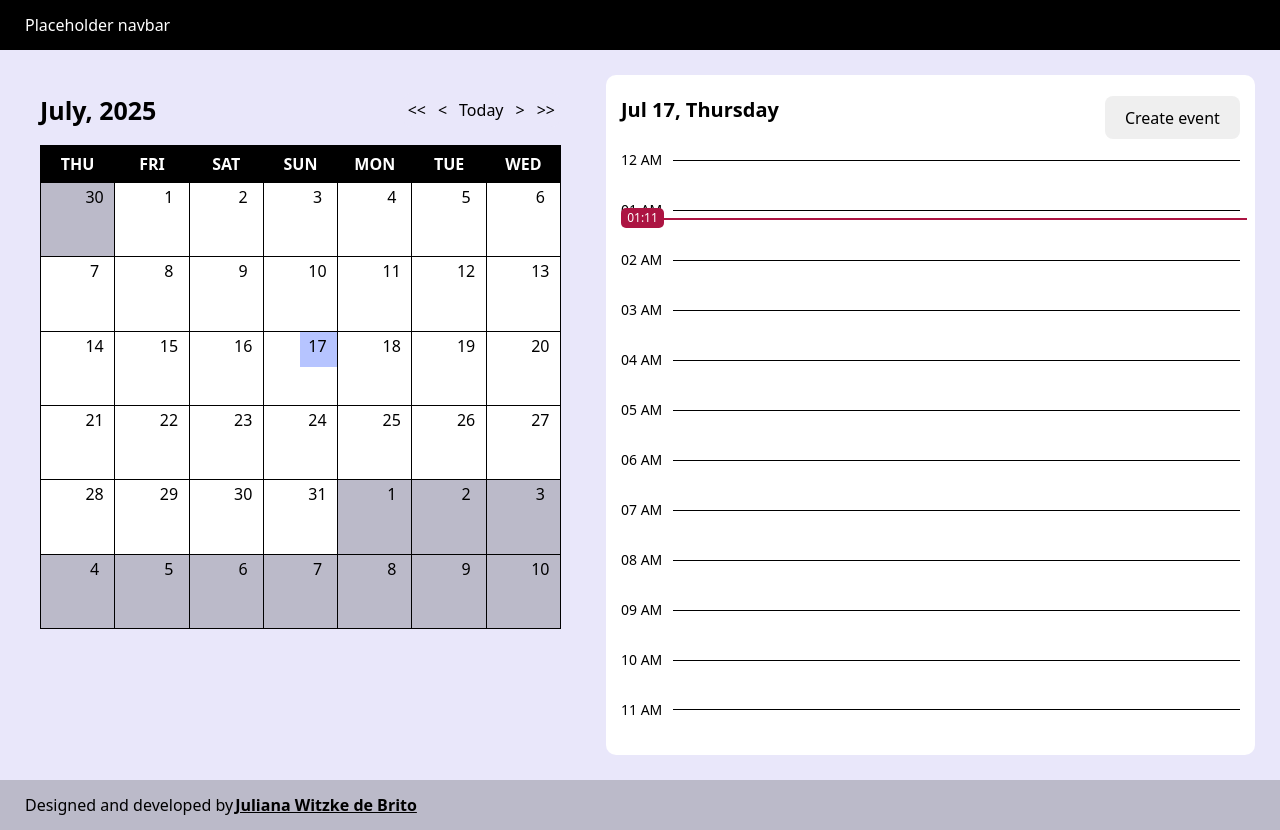
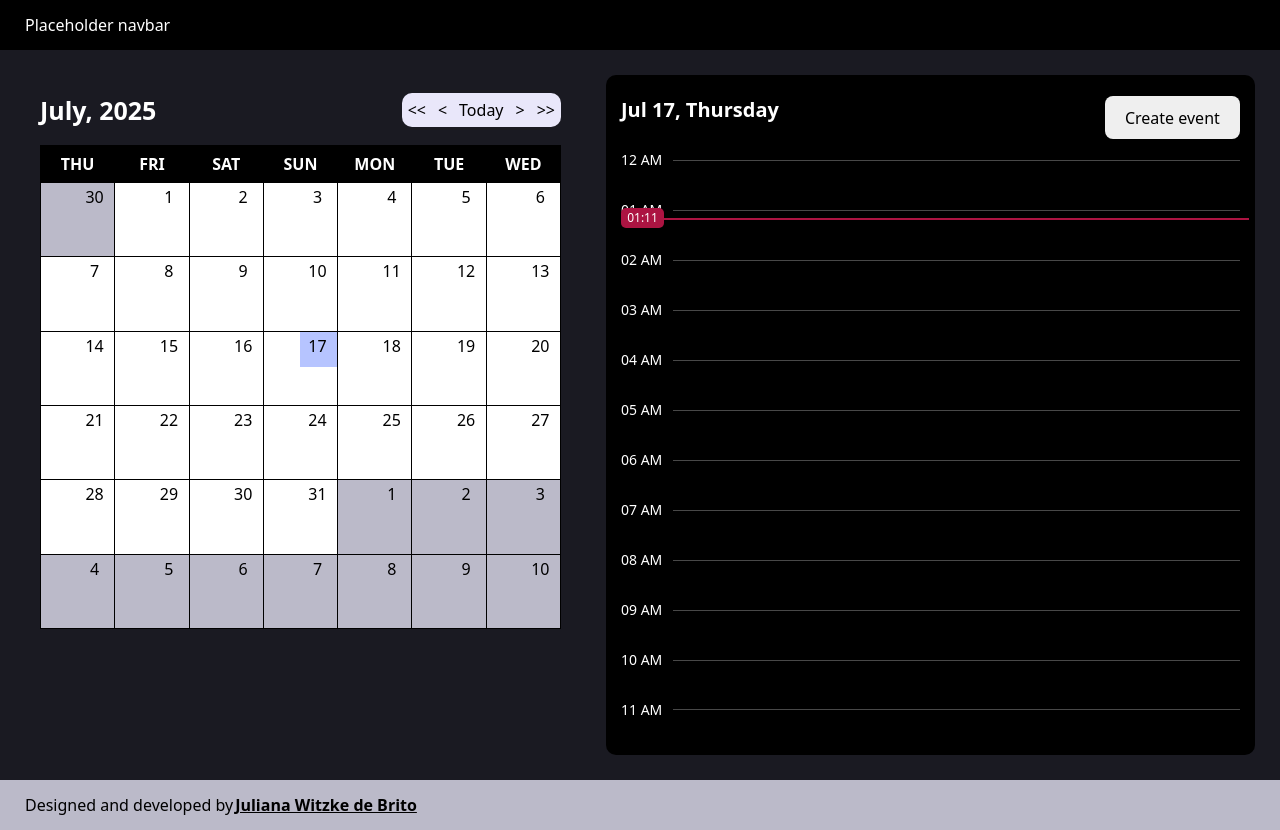
Before and after one commit to jubrito/planner-with-calendar, a React (Vite) app: page / in a window 1280 px wide. Built offline with nearby package versions, Linux system fonts and the light colour scheme.

Commit message:
set dark theme

```diff
--- a/src/features/Calendar/components/CalendarMenu/_calendar-menu.module.scss
+++ b/src/features/Calendar/components/CalendarMenu/_calendar-menu.module.scss
@@ -12,6 +12,7 @@
   align-items: center;
   justify-content: space-between;
   margin: 0 0 variables.$inner-spacing;
+  color: variables.$white-color;
 
   button {
     padding: 3px;
--- a/src/features/Planner/_planner.module.scss
+++ b/src/features/Planner/_planner.module.scss
@@ -3,10 +3,10 @@
 
 .planner {
   grid-area: planner;
-  background-color: variables.$white-color;
+  background-color: variables.$black-color;
   margin-right: variables.$outer-spacing;
   padding: variables.$inner-spacing;
-  color: variables.$black-color;
+  color: variables.$white-color;
   border-radius: 10px;
   overflow: hidden;
   display: flex;
@@ -28,8 +28,8 @@
     overflow-y: auto;
     overflow-x: hidden;
     position: relative;
-    scrollbar-color: black transparent;
-    padding-right: 7px;
+    scrollbar-color: variables.$lightgray-color transparent;
+    padding-right: 9px;
 
     @include mixins.media-for-compact-calendar {
       margin-bottom: variables.$inner-spacing;
--- a/src/features/Planner/components/EventsContainer/HourButtons/hour-buttons.module.scss
+++ b/src/features/Planner/components/EventsContainer/HourButtons/hour-buttons.module.scss
@@ -2,8 +2,8 @@
 
 .hourBlock {
   height: 50px;
-  border-top: 1px solid variables.$black-color;
+  border-top: 1px solid variables.$lightdarkgray-color;
   &:last-child {
-    border-bottom: 1px solid variables.$black-color;
+    border-bottom: 1px solid variables.$lightdarkgray-color;
   }
 }
--- a/src/pages/Home/_home.module.scss
+++ b/src/pages/Home/_home.module.scss
@@ -2,7 +2,7 @@
 @use '../../styles/_mixins.scss' as mixins;
 
 .home {
-  background-color: variables.$blue-lightergray-color;
+  background-color: variables.$darkbluegray-color;
   display: grid;
   grid-template-columns: minmax(320px, 45%) 1fr;
   grid-template-rows: 50px 1fr 20px;
--- a/src/styles/_main.scss
+++ b/src/styles/_main.scss
@@ -6,7 +6,7 @@
   font-weight: 400;
 
   color-scheme: light dark;
-  color: rgba(255, 255, 255, 0.87);
+  color: variables.$white-color;
   background-color: variables.$white-color;
 
   font-synthesis: none;
--- a/src/styles/_variables.scss
+++ b/src/styles/_variables.scss
@@ -1,6 +1,9 @@
 // Colors
 $white-color: white;
 $black-color: black;
+$darkgray-color: #131314;
+$darkbluegray-color: #1a1a22;
+$lightdarkgray-color: #484848;
 $lightgray-color: #bbbac9;
 $blue-even-lightergray-color: #f5f4ff;
 $blue-lightergray-color: #e9e7fa;
```
